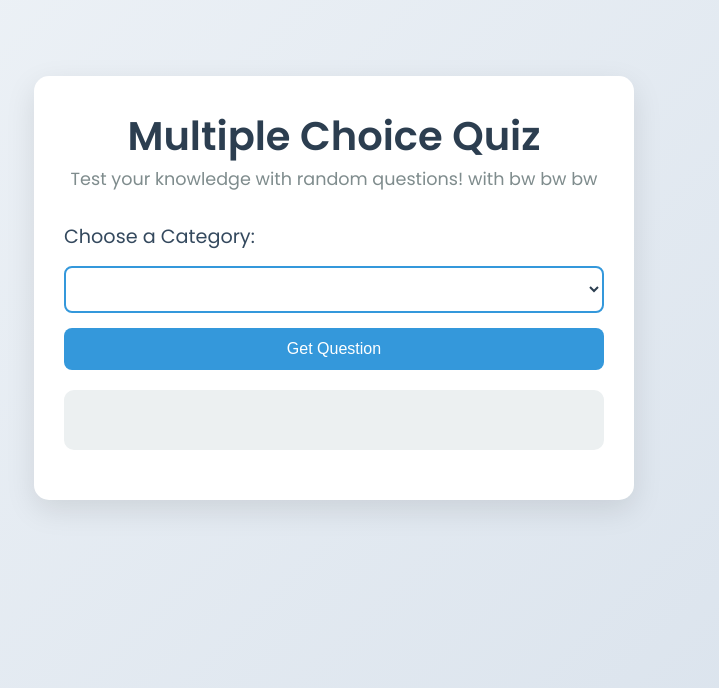
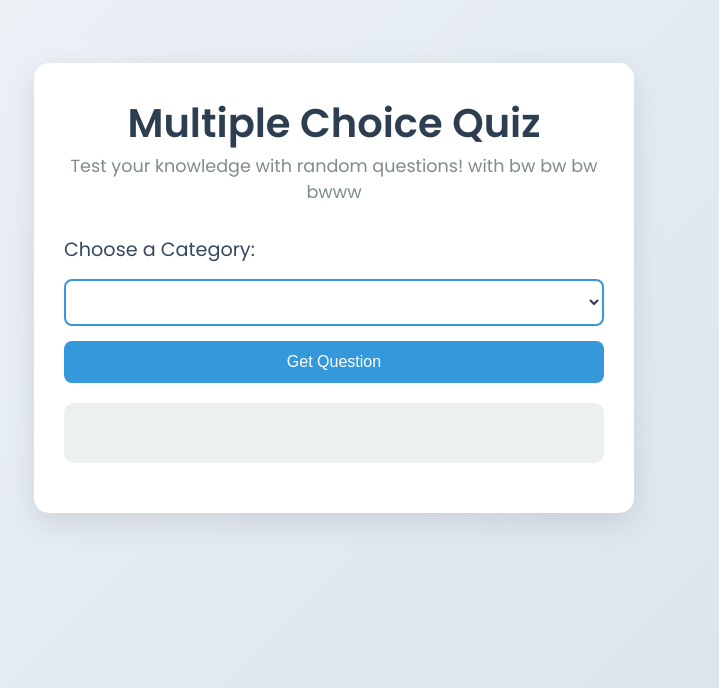
Before and after one commit to HarshanaSenadeera/quize-app-automated, a website: page distributed-quiz-service/question-app/public/index.html in a window 1280 px wide. Shown: the part 112-800 px from the top of the page, without its empty margins (306-1025 px from the left). Drawn offline with Linux system fonts and the light colour scheme; no server answers.

Commit message:
Add update 13

```diff
--- a/distributed-quiz-service/question-app/public/index.html
+++ b/distributed-quiz-service/question-app/public/index.html
@@ -11,7 +11,7 @@
   <div class="container">
     <header>
       <h1>Multiple Choice Quiz</h1>
-      <p>Test your knowledge with random questions! with bw bw bw</p>
+      <p>Test your knowledge with random questions! with bw bw bw bwww</p>
     </header>
     <main>
       <div class="category-selector">
```
